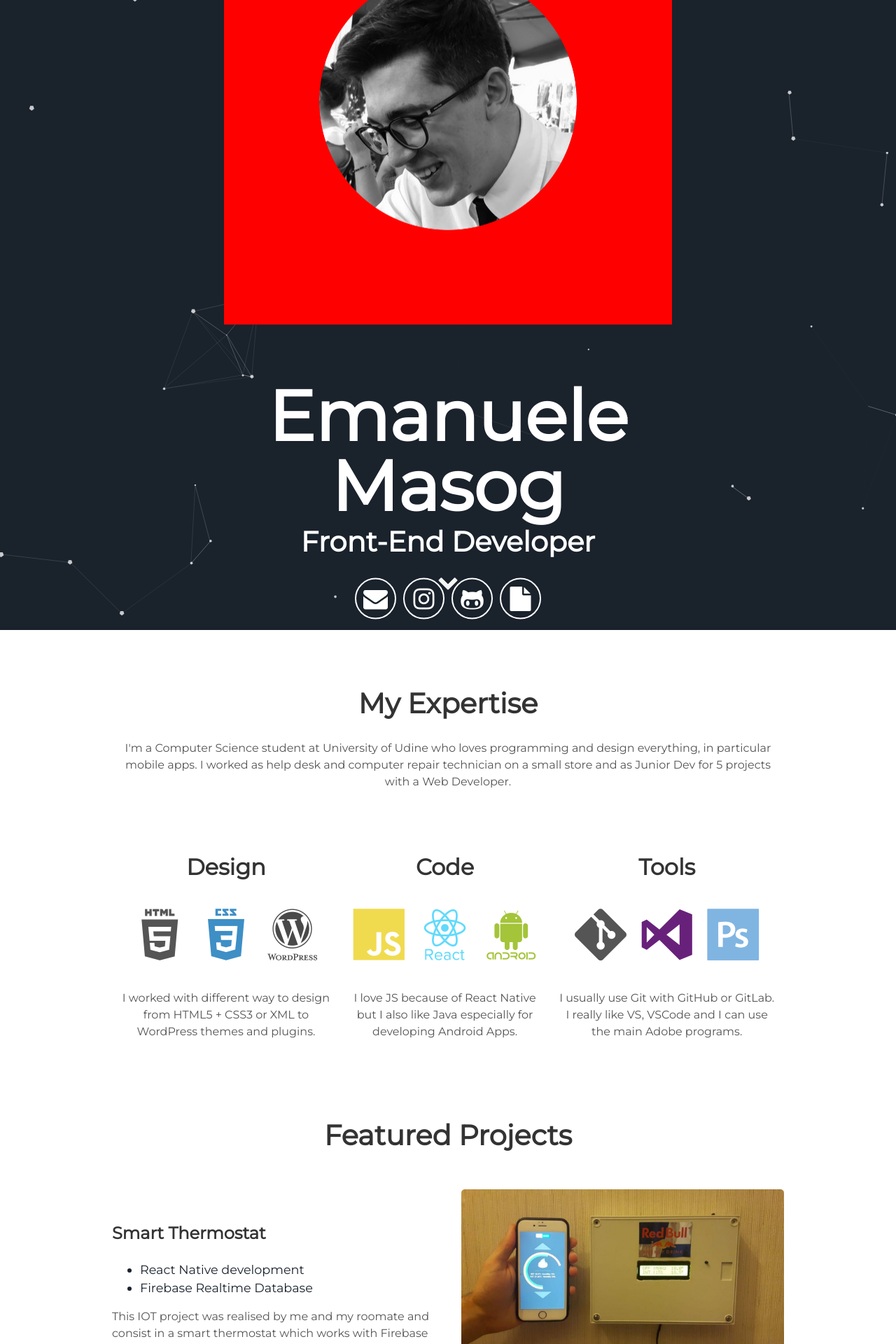
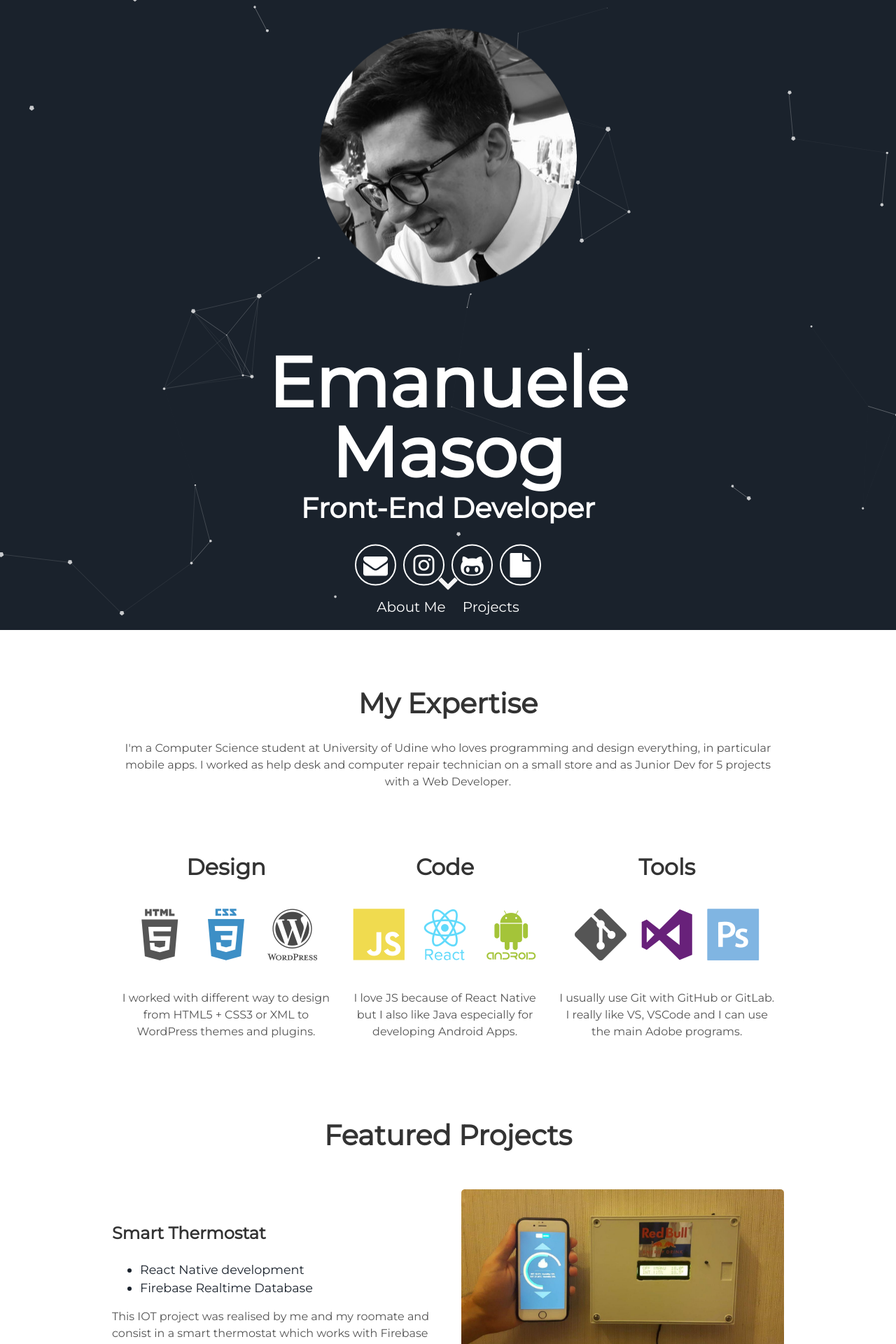
Before and after one commit to ClarkStoro/clarkstoro.github.io, a Jekyll site: the page built from index.html, in a window 1280 px wide. Shown: the top 1920 px of the page at 70% size. Built offline with Jekyll 4.4.1, drawn with Linux system fonts in a browser that asks for light colours.

Commit message:
Update header.html

```diff
--- a/_includes/header.html
+++ b/_includes/header.html
@@ -1,7 +1,7 @@
 <div id="particles-js">
   <div class="header">
 
-      <div style="padding-bottom: 20%; background-color: #ff0000;">
+      <div style="padding-top: 5%; background-color: 00ff00;">
       <img alt="ema" class="photo" src="{{ "/assets/img/EmanueleMaso.png"}}" />
     </div>
 
```
